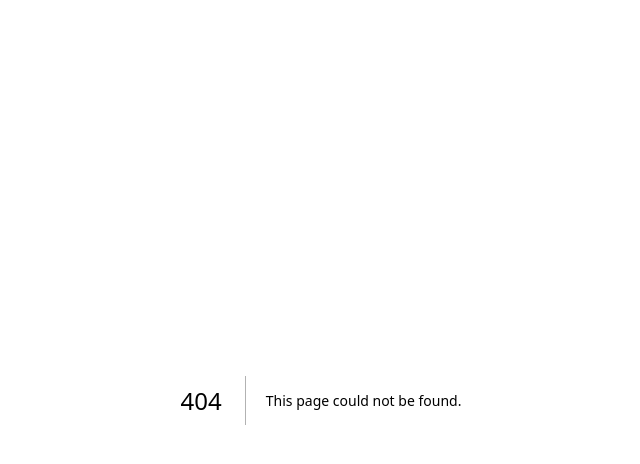
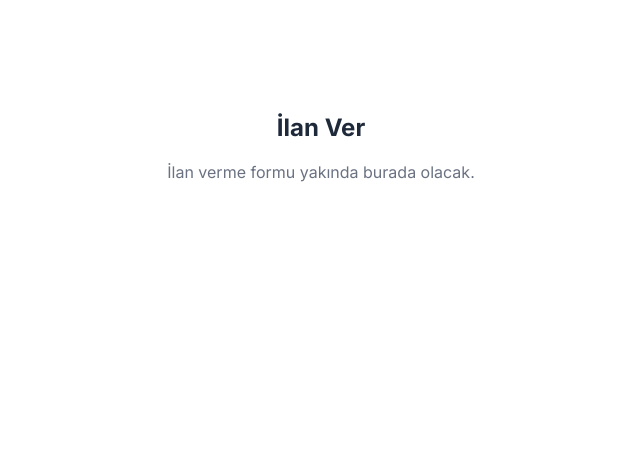
Before and after one commit to fd1328fd-hash/web-ticaret, a Next.js app: page /ilan-ver in a window 1280 px wide. Before the commit this address had no page. Shown: the top 464 px of the page, without its empty margins (319-959 px from the left). Built offline with nearby package versions, Linux system fonts and the light colour scheme.

Commit message:
Alt menu duzenlendi ve eksik sayfalar olusturuldu

```diff
--- /dev/null
+++ b/app/ilan-ver/page.tsx
@@ -0,0 +1,8 @@
+export default function IlanVerPage() {
+  return (
+    <div className="p-8 text-center mt-20">
+      <h1 className="text-2xl font-bold text-gray-800 mb-4">İlan Ver</h1>
+      <p className="text-gray-500">İlan verme formu yakında burada olacak.</p>
+    </div>
+  );
+}
--- a/components/layout/BottomNav.tsx
+++ b/components/layout/BottomNav.tsx
@@ -2,14 +2,14 @@
 
 import Link from 'next/link';
 import { usePathname } from 'next/navigation';
-import { Home, LayoutGrid, PlusCircle, MessageSquare, User } from 'lucide-react';
+import { Home, Heart, PlusCircle, MessageSquare, User } from 'lucide-react';
 
 export default function BottomNav() {
   const pathname = usePathname();
 
   const menuItems = [
     { name: 'Anasayfa', path: '/', icon: Home },
-    { name: 'Kategoriler', path: '/kategori', icon: LayoutGrid },
+    { name: 'Favoriler', path: '/favoriler', icon: Heart },
     { name: 'İlan Ver', path: '/ilan-ver', icon: PlusCircle },
     { name: 'Mesajlar', path: '/mesajlar', icon: MessageSquare },
     { name: 'Hesabım', path: '/profil', icon: User },
```
